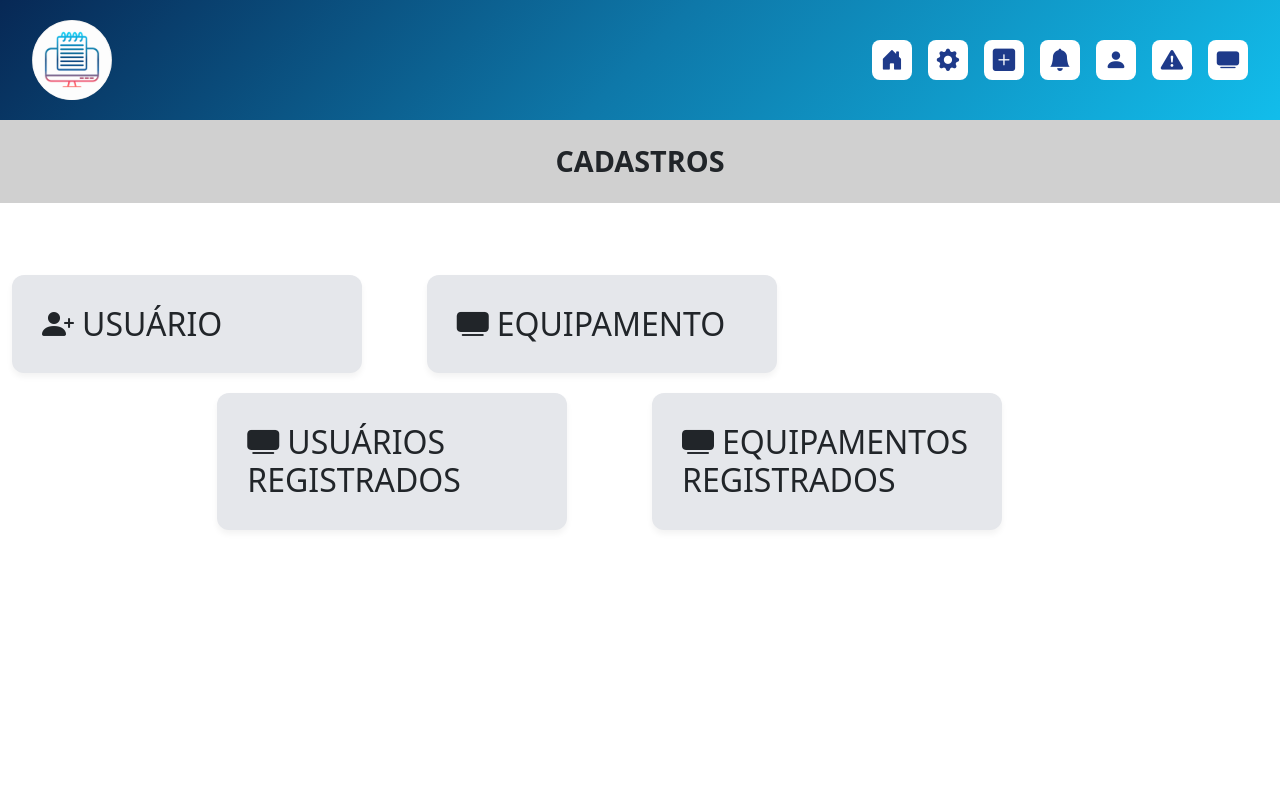
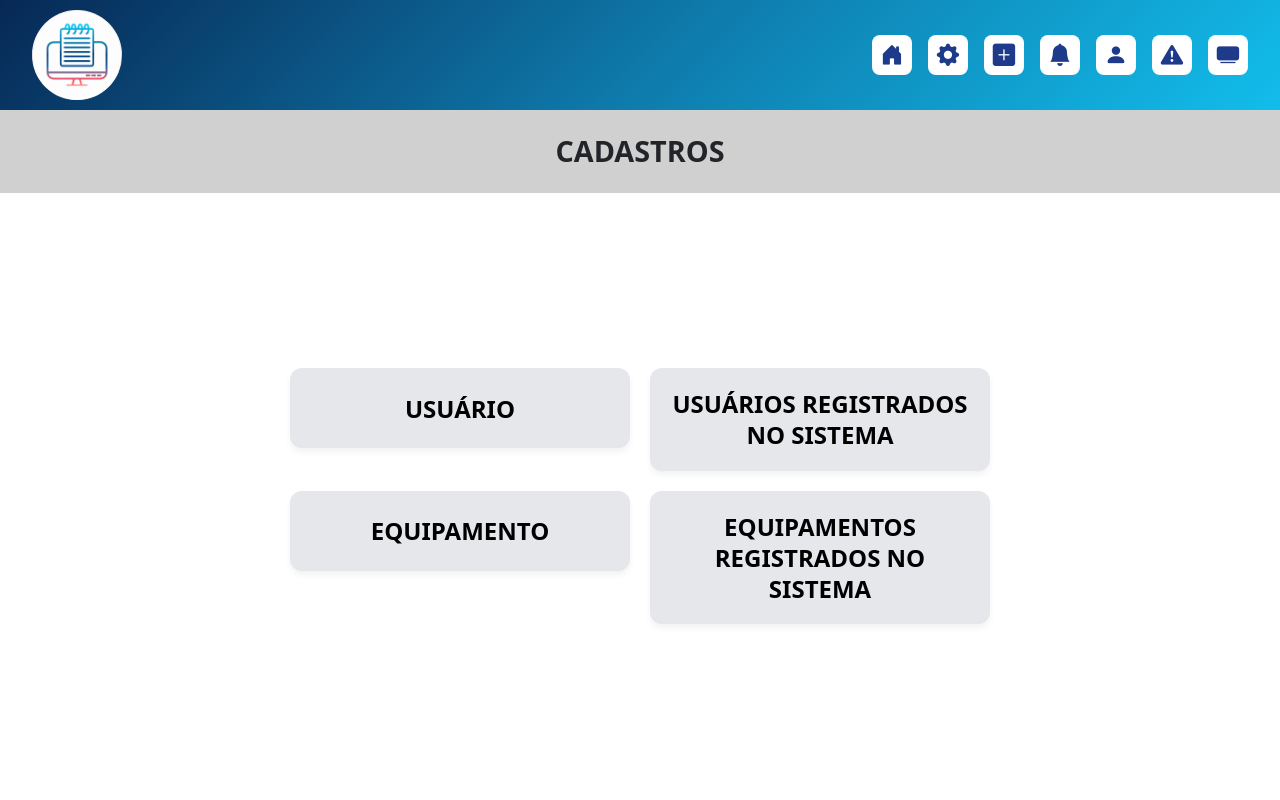
Before and after one commit to Dai4ne/TCC_CEC, a PHP site: page /Front-End_Admin/cadastros_admin.php in a window 1280 px wide. Run offline with PHP 8.4, Linux system fonts and the light colour scheme.

Commit message:
Atualização 3 - ajustes e finalização
Ajustes nos arquivos do professor (principalmente na navbar)
Link das páginas no header do administrador e do professor
Conclusão da tela cadastros_admin.php

```diff
--- a/TCC - arquivos com o PHP/Front-End_Admin/cadastros_admin.php
+++ b/TCC - arquivos com o PHP/Front-End_Admin/cadastros_admin.php
@@ -10,9 +10,20 @@
     <title>CEC</title>
 
     <style>
+        /* Adicione estas regras para garantir que o corpo ocupe toda a altura da tela */
+        html, body {
+            height: 100%;
+            margin: 0;
+        }
+
+        body {
+            display: flex;
+            flex-direction: column; /* Para que header, h1 e main se organizem verticalmente */
+        }
+
         header {
             background: linear-gradient(135deg, #072855 0%, #0e78a9 50%, #12bdeb 100%);
-            height: 120px;
+            height: 110px;
             display: flex;
             align-items: center;
             justify-content: space-between;
@@ -20,8 +31,8 @@
         }
 
         .logo-circle {
-            width: 80px;
-            height: 80px;
+            width: 90px;
+            height: 90px;
             background: white;
             border-radius: 50%;
             display: flex;
@@ -54,72 +65,70 @@
             text-align: center;
             font-size: 1.8rem;
             font-weight: bold;
-            margin-bottom: 2rem;
             background-color: #d0d0d0;
+            padding: 20px 0;
+            margin-bottom: 0;
         }
 
-        .main-content {
-            padding: 40px 0;
+        main {
+            flex-grow: 1; /* Faz com que o main ocupe todo o espaço vertical restante */
+            display: flex;
+            justify-content: center; /* Centraliza horizontalmente */
+            align-items: center;     /* Centraliza verticalmente */
+            padding: 20px;
+            width: 100%;
+            box-sizing: border-box; /* padding e borda no width/height total */
+        }
+
+
+        a {
+            text-decoration: none;
+        }
+
+        .dashboard-grid {
+            display: grid;
+            grid-template-columns: repeat(2, 1fr); /* Duas colunas de igual largura por padrão */
+            gap: 20px;
+            max-width: 700px;
+            width: 100%; /* caixa ocupa a largura total disponível até max-width */
         }
 
         .dashboard-card {
-            width: 350px;
             background: #e5e7eb;
             border-radius: 12px;
-            padding: 30px;
-            margin-bottom: 20px;
+            padding: 20px 15px;
             box-shadow: 0 4px 6px rgba(0, 0, 0, 0.05);
             transition: 0.3s;
+            text-align: center;
+            display: flex;
+            align-items: center;
+            justify-content: center;
+            min-height: 80px;
+            font-weight: bold;
+            font-size: 1.5rem;
+            line-height: 1.3; /* Espaçamento entre as linhas */
+            color: #000000ff;
         }
 
         .dashboard-card:hover {
             transform: translateY(-5px);
-            box-shadow: 0 8px 25px rgba(0, 0, 0, 0.1);
+            box-shadow: 0 8px 15px rgba(0, 0, 0, 0.24);
         }
 
-        @media (max-width:768px) {
-            .header {
-                padding: 10px 0;
-            }
+        @media (max-width:992px) {
+             .dashboard-grid {
+                grid-template-columns: repeat(2, 1fr); /* duas colunas */
+                gap: 30px;
+             }
 
-            .logo-container {
-                width: 50px;
-                height: 50px;
-            }
-
-            .nav-icons {
-                gap: 15px;
-            }
-
-            .nav-icon {
-                width: 30px;
-                height: 30px;
-            }
-
-            .welcome-title {
-                font-size: 1.8rem;
-                margin-bottom: 30px;
-            }
-
-            .dashboard-card {
-                padding: 20px;
-                margin-bottom: 15px;
-            }
+             .dashboard-card {
+                font-size: 1.3rem;
+                padding: 15px 10px;
+                min-height: 100px;
+             }
         }
 
-        @media (max-width:576px) {
-            .welcome-title {
-                font-size: 1.5rem;
-                text-align: center;
-            }
-
-            .dashboard-card {
-                padding: 15px;
-            }
-        }
-
-
-        @media (max-width:768px) {
+        @media (max-width:768px) { /* Para tablets e telas menores */
             header {
                 padding: 0 1rem;
                 height: 100px;
@@ -136,15 +145,36 @@
             }
 
             h1 {
-                font-size: 1.6rem;
-                margin-bottom: 1.5rem;
+                font-size: 1.7rem;
+            }
+
+            .dashboard-grid {
+                grid-template-columns: 1fr; /* Uma coluna em telas menores */
+                max-width: 400px; /* Largura máxima para os cards em uma coluna */
+                gap: 15px;
+            }
+
+            .dashboard-card {
+                font-size: 1.2rem;
+                padding: 20px 15px;
+                min-height: 100px;
             }
         }
 
-        @media (max-width:576px) {
+        @media (max-width:576px) { /* Para celulares */
             .nav-icon {
                 width: 30px;
                 height: 30px;
+            }
+
+            .dashboard-card {
+                padding: 15px 10px;
+                font-size: 1rem;
+                min-height: 90px;
+            }
+
+             .dashboard-grid {
+                gap: 25px;
             }
         }
     </style>
@@ -156,59 +186,70 @@
             <img src="../Imagens/logo_100.png" alt="logo" class="img-fluid">
         </div>
         <div class="nav-icons">
-            <div class="nav-icon"><i class="bi bi-house-door-fill"></i></div> <!-- Home -->
 
-            <div class="nav-icon"><i class="bi bi-gear-fill"></i></div> <!-- Configurações -->
+            <div class="nav-icon"> <!-- Home -->
+                <a href="home_admin.php">
+                    <i class="bi bi-house-door-fill"></i>
+                </a>
+            </div>
 
-            <div class="nav-icon"><i class="bi bi-plus-square-fill"></i></div> <!-- Cadastro -->
+            <div class="nav-icon"> <!-- Configurações -->
+                <i class="bi bi-gear-fill"></i>
+            </div>
 
-            <div class="nav-icon"><i class="bi bi-bell-fill"></i></div> <!-- Notificações -->
+            <div class="nav-icon"> <!-- Cadastro -->
+                <a href="cadastros_admin.php">
+                    <i class="bi bi-plus-square-fill"></i>
+                </a>
+            </div>
 
-            <div class="nav-icon"><i class="bi bi-person-fill"></i></div> <!-- Perfil -->
+            <div class="nav-icon"> <!-- Notificações -->
+                <i class="bi bi-bell-fill"></i>
+            </div>
 
-            <div class="nav-icon"><i class="bi bi-exclamation-triangle-fill"></i></div> <!--  -->
+            <div class="nav-icon"> <!-- Perfil -->
+                <i class="bi bi-person-fill"></i>
+            </div>
 
-            <div class="nav-icon"><i class="bi bi-tv-fill"></i></div> <!-- Equipamentos  -->
+            <div class="nav-icon"> <!--  -->
+                <i class="bi bi-exclamation-triangle-fill"></i>
+            </div>
+
+            <div class="nav-icon"> <!-- Equipamentos  -->
+                <i class="bi bi-tv-fill"></i>
+            </div>
+
         </div>
     </header>
 
     <h1 class="page-title p-4">CADASTROS</h1>
 
-    <main class="main-content">
-        <div class="container-fluid">
+    <main>
+        <div class="dashboard-grid">
 
-            <div class="row">
+            <a href="cadastro_usuario_admin.php">
+                <div class="dashboard-card">
+                    USUÁRIO
+                </div>
+            </a>
 
-                <div class="col-12 col-lg-4">
-                    <div class="dashboard-card">
-                        <h2 class="card-title"><i class="bi bi-person-plus-fill me-2"></i>USUÁRIO</h2>
-                    </div>
-                </div
+            <a href="">
+                <div class="dashboard-card">
+                    USUÁRIOS REGISTRADOS NO SISTEMA
+                </div>
+            </a>
 
-                <div class="col-12 col-lg-4">
-                    <div class="dashboard-card">
-                        <h2 class="card-title"><i class="bi bi-tv-fill me-2"></i>EQUIPAMENTO</h2>
-                     </div>
+            <a href="cadastro_equip_admin.php">
+                <div class="dashboard-card">
+                    EQUIPAMENTO
                 </div>
+            </a>
 
-            </div>
-
-
-            <div class="row justify-content-center">
-
-                <div class="col-12 col-lg-4">
-                    <div class="dashboard-card">
-                        <h2 class="card-title"><i class="bi bi-tv-fill me-2"></i>USUÁRIOS REGISTRADOS</h2>
-                    </div>
+            <a href="">
+                <div class="dashboard-card">
+                    EQUIPAMENTOS REGISTRADOS NO SISTEMA
                 </div>
-
-                <div class="col-12 col-lg-4 ">
-                    <div class="dashboard-card">
-                        <h2 class="card-title"><i class="bi bi-tv-fill me-2"></i>EQUIPAMENTOS REGISTRADOS</h2>
-                    </div>
-                </div>
-
-            </div>
+            </a>
         </div>
     </main>
 
--- a/TCC - arquivos com o PHP/index.php
+++ b/TCC - arquivos com o PHP/index.php
@@ -14,7 +14,6 @@
         }
 
         main {
-            /*PERGUNTAR PARA O PROFESSOR COMO DEIXAR A CAIXA EXATAMENTE NO CENTRO DA TELA*/
             width: 360px;
             height: 420px;
             background-color: #e5e5e5;
```
Also changed, not shown: TCC - arquivos com o PHP/Front-End_Admin/home_admin.php (+30 -8 lines), TCC - arquivos com o PHP/Front-End_Professor/equipamentos_prof.php (+28 -4 lines), TCC - arquivos com o PHP/Front-End_Professor/home_prof.php (+28 -5 lines), TCC - arquivos com o PHP/Front-End_Professor/perfil2_prof.php (deleted, +0 -304 lines), TCC - arquivos com o PHP/Front-End_Professor/perfil_prof.php (+30 -7 lines).
